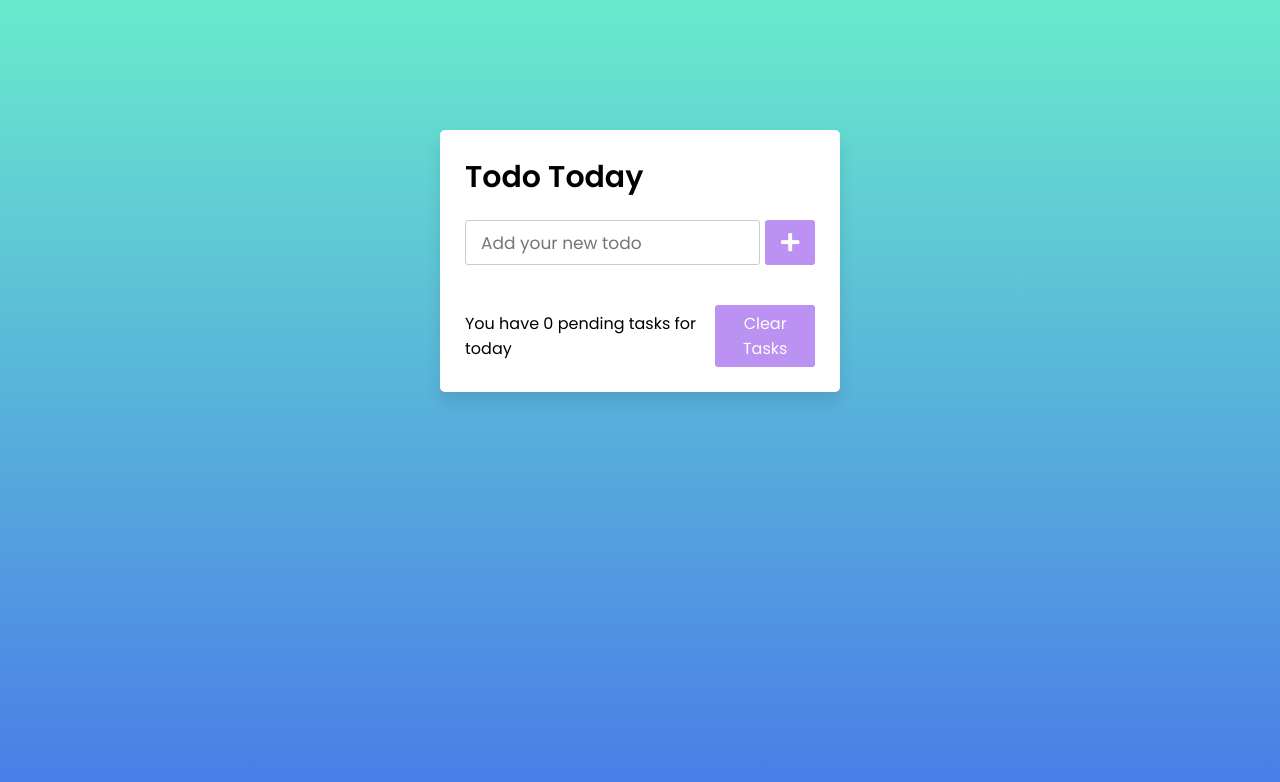
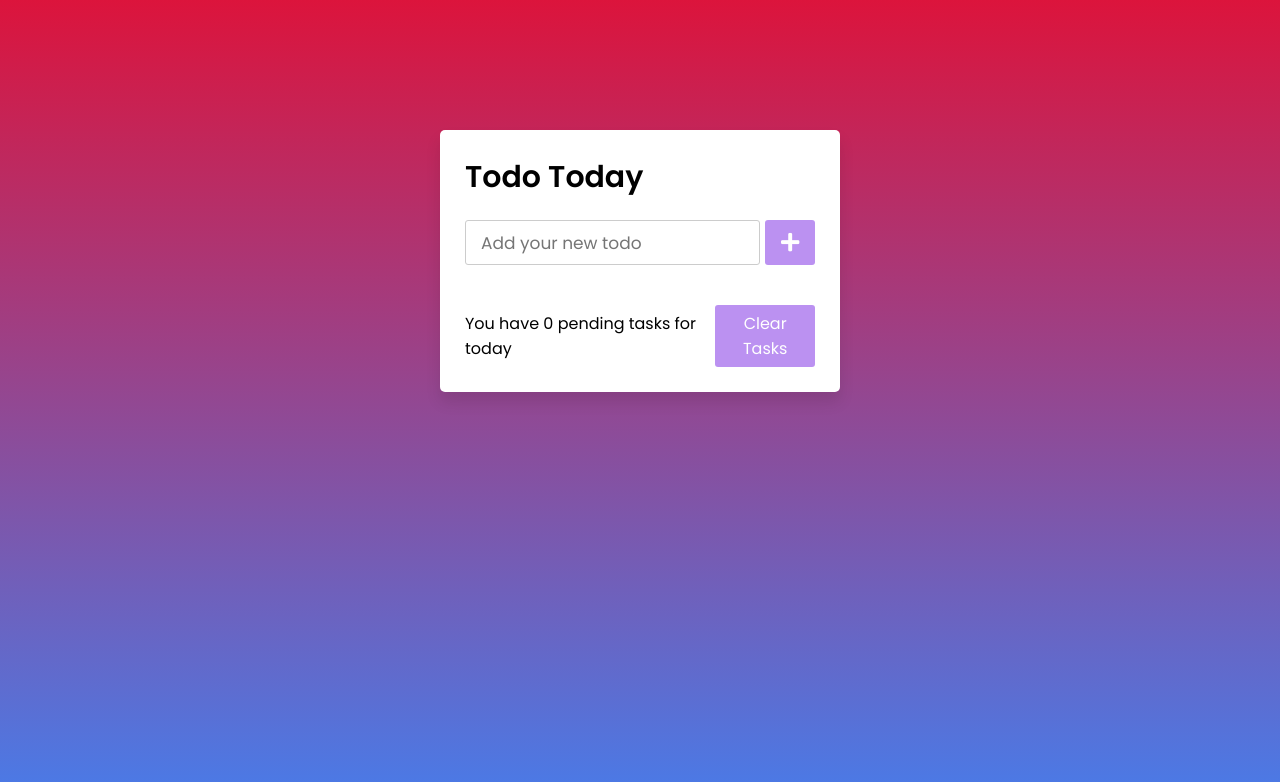
Before and after one commit to Vikas8959/TODO, a plain HTML site: page index.html in a window 1280 px wide. Drawn offline with Linux system fonts and the light colour scheme.

Commit message:
Update style.css

```diff
--- a/style.css
+++ b/style.css
@@ -14,7 +14,7 @@ body{
   height: 100vh;
   /* overflow: hidden; */
   padding: 10px;
-  background: linear-gradient(to bottom, #68EACC 0%, #497BE8 100%);
+  background: linear-gradient(to bottom, #DC143C 0%, #497BE8 100%);
 }
 .wrapper{
   background: #fff;
```
